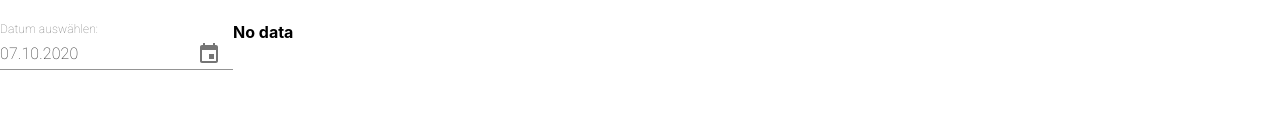
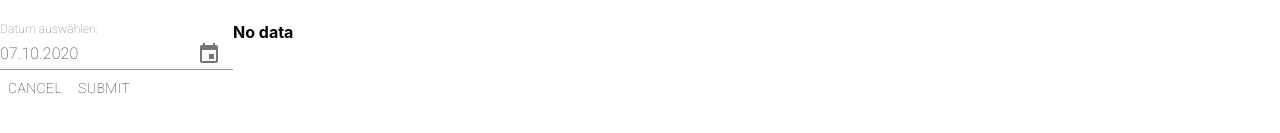
Before and after one commit to gemeindecockpit/data-input, a React (Create React App) app: page / in a window 1280 px wide. Shown: the part 613-746 px from the top of the page. Built offline with nearby package versions, Linux system fonts and the light colour scheme.

Commit message:
Add ActionButton component

```diff
--- /dev/null
+++ b/src/ActionButton/ActionButton.js
@@ -0,0 +1,15 @@
+import React, {Component} from 'react';
+import Button from "@material-ui/core/Button";
+
+class MyComponent extends Component {
+    render() {
+        return (
+            <div>
+                <Button onClick={ this.props.btn_left.onClick }>{ this.props.btn_left.text }</Button>
+                <Button onClick={ this.props.btn_right.onClick }>{ this.props.btn_right.text }</Button>
+            </div>
+        );
+    }
+}
+
+export default MyComponent;
--- a/src/OverviewScreen.js
+++ b/src/OverviewScreen.js
@@ -1,6 +1,7 @@
 import React, {Component} from 'react';
 import Datepicker from "./Datepicker/Datepicker";
 import RecordViewer from "./RecordViewer";
+import ActionButton from "./ActionButton/ActionButton";
 
 /**
  * Wrapper component for Datepicker that sets the date for chosen organization to show the correct record
@@ -8,11 +9,29 @@ import RecordViewer from "./RecordViewer";
  */
 class OverviewScreen extends Component {
 
+    onCancel() {
+        console.log("CANCEL")
+    }
+
+    onSubmit() {
+        console.log("SUBMIT")
+    }
+
     render() {
         return (
             <div>
                 <Datepicker onDateChange={ this.props.onDateChange } label="Datum auswählen:"/>
                 <RecordViewer recordToShow={ this.props.recordToShow }/>
+                <ActionButton
+                    btn_left={ {
+                        onClick: this.onCancel,
+                        text: "Cancel"
+                    } }
+                    btn_right={ {
+                        onClick: this.onSubmit,
+                        text: "Submit"
+                    } }
+                />
             </div>
         );
     }
```
